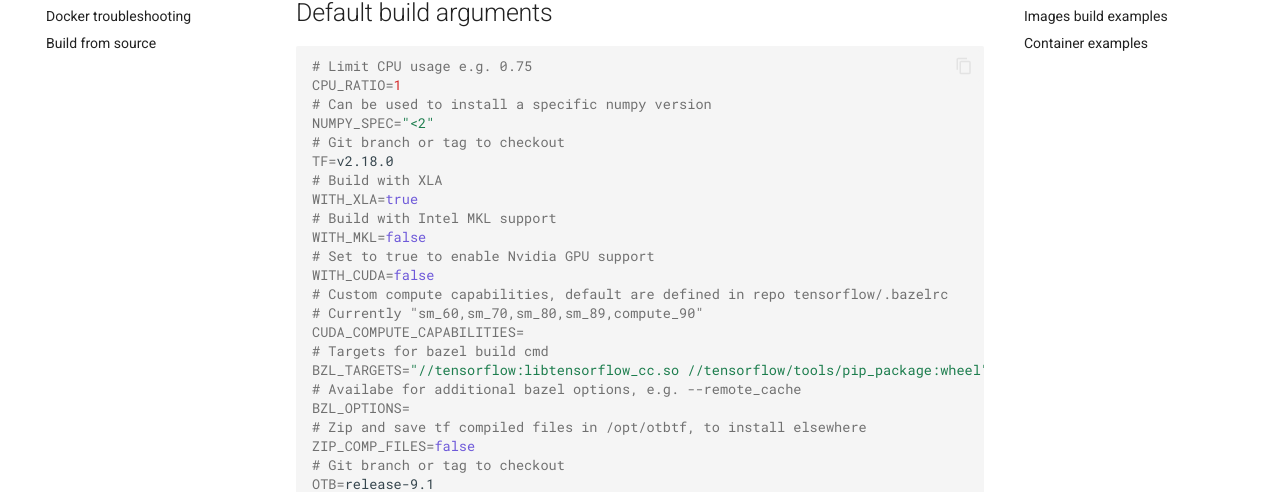
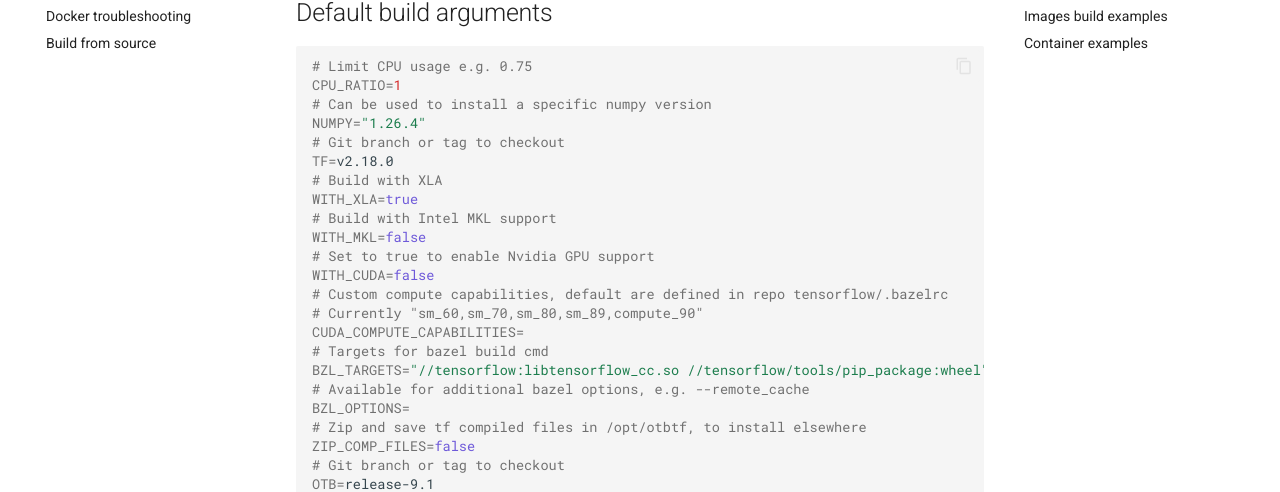
Before and after one commit to remicres/otbtf, an MkDocs documentation site: the page built from doc/docker_build.md, in a window 1280 px wide and 900 px high, scrolled down 304 px. Shown: the part 146-638 px from the top of the window. Built offline with MkDocs 1.6.1 and Material for MkDocs 9.7.7, drawn with Linux system fonts in a browser that asks for light colours; comment, search, counter and statistics services are not loaded.

Commit message:
Update docker docs

```diff
--- a/doc/docker_build.md
+++ b/doc/docker_build.md
@@ -15,7 +15,7 @@
 # Limit CPU usage e.g. 0.75
 CPU_RATIO=1
 # Can be used to install a specific numpy version
-NUMPY_SPEC="<2"
+NUMPY="1.26.4"
 # Git branch or tag to checkout
 TF=v2.18.0
 # Build with XLA
@@ -29,7 +29,7 @@
 CUDA_COMPUTE_CAPABILITIES=
 # Targets for bazel build cmd
 BZL_TARGETS="//tensorflow:libtensorflow_cc.so //tensorflow/tools/pip_package:wheel"
-# Availabe for additional bazel options, e.g. --remote_cache
+# Available for additional bazel options, e.g. --remote_cache
 BZL_OPTIONS=
 # Zip and save tf compiled files in /opt/otbtf, to install elsewhere
 ZIP_COMP_FILES=false
```
